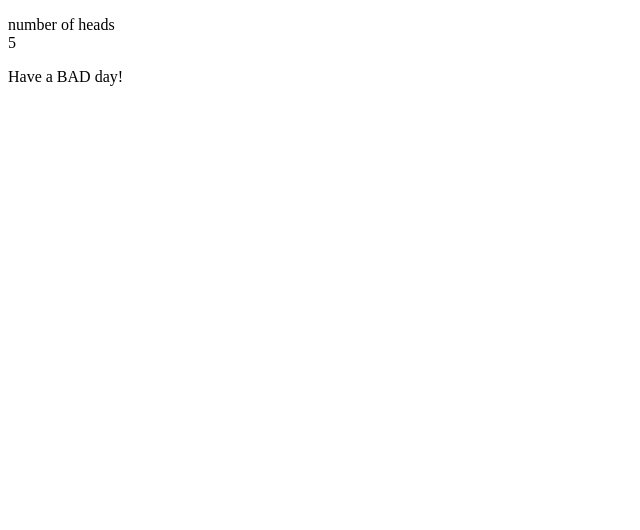
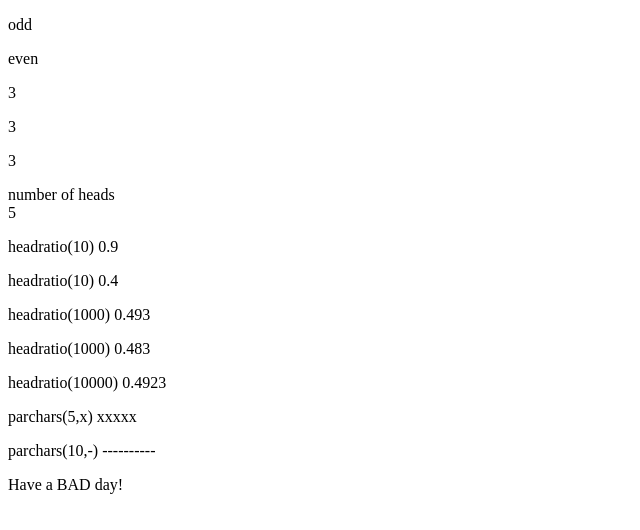
Before and after one commit to sivasaikarthik/webdevelopment, a plain HTML site: page javascript_assignment1.html in a window 1280 px wide. Shown: the whole page, without its empty margins (0-640 px from the left). Drawn offline with Linux system fonts and the light colour scheme.

Commit message:
Update javascript_assignment1.html

```diff
--- a/javascript_assignment1.html
+++ b/javascript_assignment1.html
@@ -3,7 +3,48 @@
 <head>
     <title>logical exericise</title>
     <script type="text/javascript">
-           /*basic*/
+           /* basic
+
+        1Q
+
+
+        */
+
+        function parity(n)
+        {
+            if(n%2==0)
+                {
+                    return "even";
+                }
+            return "odd";
+        }
+
+        document.write("<p parity(1)>"+parity(1)+"</p>");
+        document.write("<p parity(2)>"+parity(2)+"</p>");
+
+
+
+        /* basic
+
+      2Q
+        */
+        function max(a,b,c)
+        {
+            if(a>b && a>c)
+                return a;
+            else if(b>a && b>c)
+                return b;
+            else
+                return c;
+
+        }
+        document.write("<p max(1,2,3)>"+max(1,2,3)+"</p>");
+        document.write("<p max(1,3,2)>"+max(1,3,2)+"</p>");
+        document.write("<p max(3,2,1)>"+max(3,2,1)+"</p>");
+
+
+
+
 
       /* 3q*/
 
@@ -22,6 +63,56 @@
             return result;
         }
         document.write("<p> number of heads  <br/>"+numheads(10)+"</p>");
+
+
+
+
+     /* basic
+
+      4Q
+        */
+      function headratio(a)
+        {
+            var result=0;
+            var am=a;
+            while(a>0)
+                {
+                    if(Math.floor(Math.random()*2)==1)
+                        {
+                            result=result+1;
+                        }
+                    a=a-1;
+                }
+            return result/am;
+        }
+        document.write("<p> headratio(10) "+headratio(10)+"</p>");
+        document.write("<p> headratio(10) "+headratio(10)+"</p>");
+        document.write("<p> headratio(1000) "+headratio(1000)+"</p>");
+        document.write("<p> headratio(1000) "+headratio(1000)+"</p>");
+        document.write("<p> headratio(10000) "+headratio(10000)+"</p>");
+
+
+            /* basic
+
+      5q
+        */
+      function parchars(a,s)
+        {
+          var res="";
+          while(a>0)
+              {
+
+              res=res+s;
+              a=a-1;
+              }
+            return res;
+        }
+        document.write("<p> parchars(5,x) "+parchars(5,"x")+"</p>");
+        document.write("<p> parchars(10,-) "+parchars(10,"-")+"</p>");
+
+
+
+
 
 
 
```
